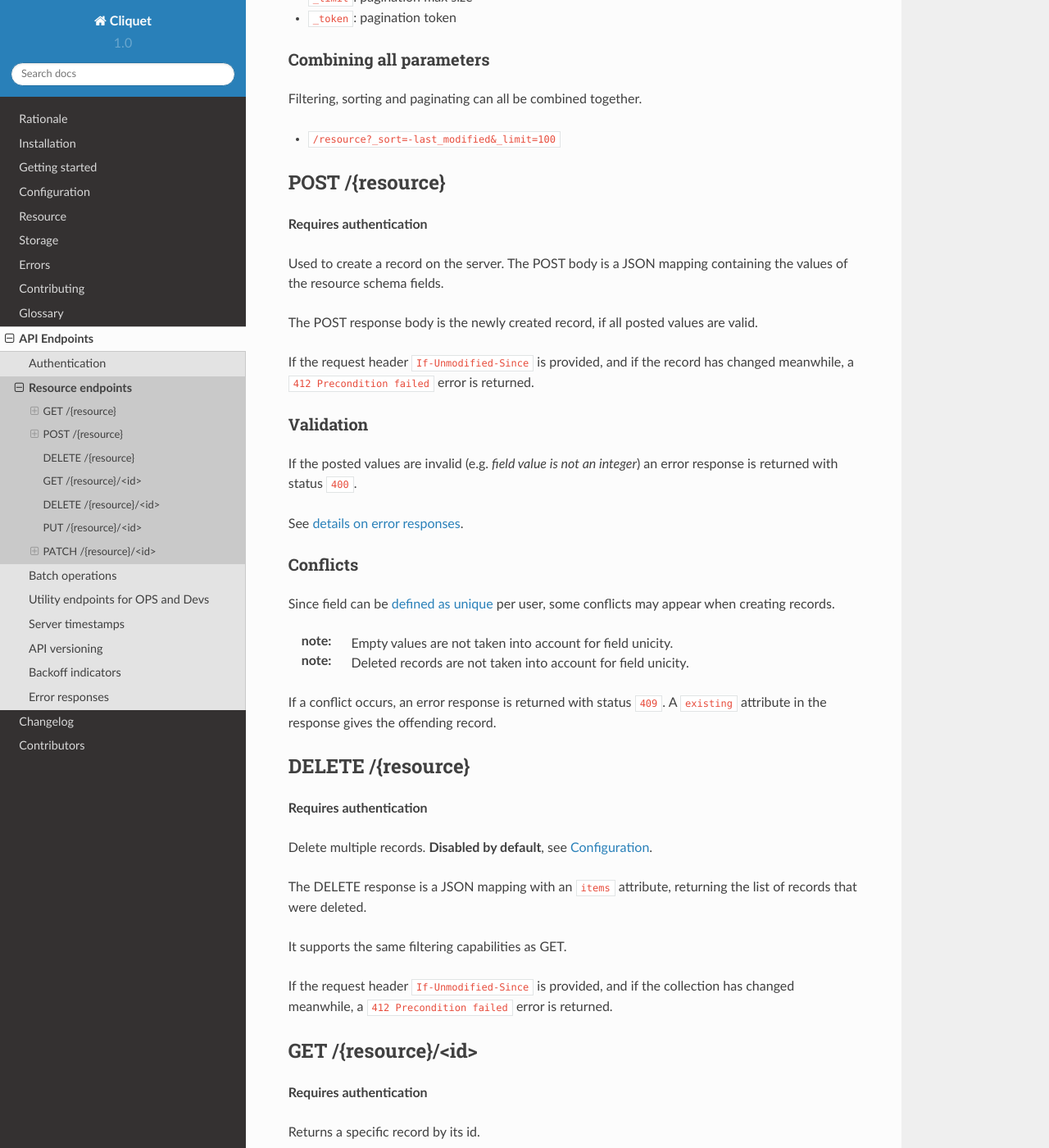
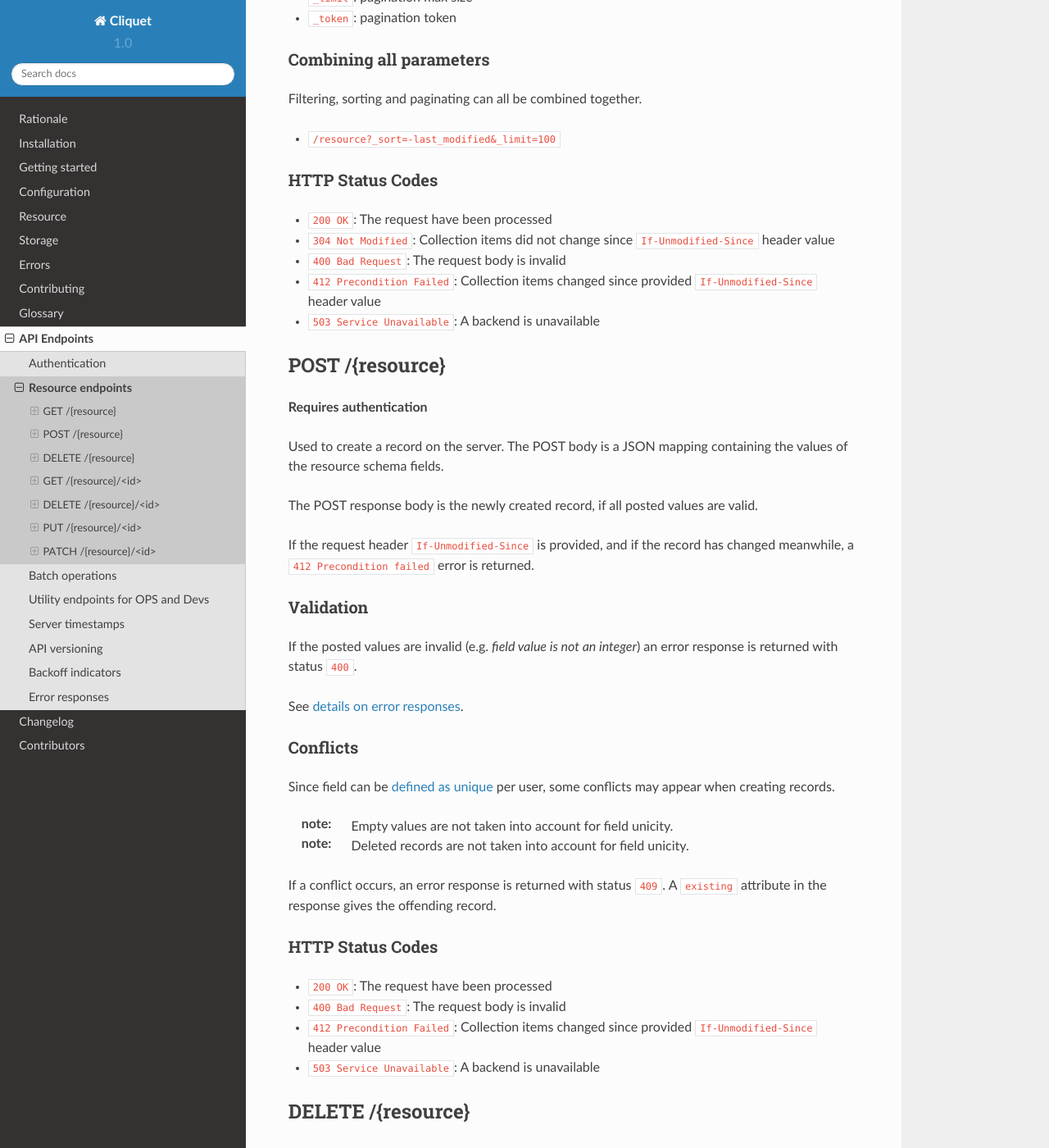
Before and after one commit to Kinto/kinto, a Sphinx documentation site: the page built from docs/api/resource.rst, in a window 1280 px wide and 1400 px high, scrolled down 2382 px. Shown: the whole window at 82% size. Built offline with Sphinx 7.4.7 and the Read the Docs theme 2.0.0, drawn with Linux system fonts in a browser that asks for light colours; some of the changed text lies outside the part shown.

Commit message:
Document HTTP Status Code per HTTP endpoint.

```diff
--- a/docs/api/resource.rst
+++ b/docs/api/resource.rst
@@ -140,6 +140,16 @@ Filtering, sorting and paginating can all be combined together.
 * ``/resource?_sort=-last_modified&_limit=100``
 
 
+HTTP Status Codes
+-----------------
+
+* ``200 OK``: The request have been processed
+* ``304 Not Modified``: Collection items did not change since ``If-Unmodified-Since`` header value
+* ``400 Bad Request``: The request body is invalid
+* ``412 Precondition Failed``: Collection items changed since provided ``If-Unmodified-Since`` header value
+* ``503 Service Unavailable``: A backend is unavailable
+
+
 POST /{resource}
 ================
 
@@ -180,6 +190,15 @@ If a conflict occurs, an error response is returned with status ``409``.
 A ``existing`` attribute in the response gives the offending record.
 
 
+HTTP Status Codes
+-----------------
+
+* ``200 OK``: The request have been processed
+* ``400 Bad Request``: The request body is invalid
+* ``412 Precondition Failed``: Collection items changed since provided ``If-Unmodified-Since`` header value
+* ``503 Service Unavailable``: A backend is unavailable
+
+
 DELETE /{resource}
 ==================
 
@@ -196,6 +215,15 @@ If the request header ``If-Unmodified-Since`` is provided, and if the collection
 has changed meanwhile, a ``412 Precondition failed`` error is returned.
 
 
+HTTP Status Codes
+-----------------
+
+* ``200 OK``: The request have been processed
+* ``405 Method Not Allowed``: This endpoint is not available
+* ``412 Precondition Failed``: Collection items changed since provided ``If-Unmodified-Since`` header value
+* ``503 Service Unavailable``: A backend is unavailable
+
+
 GET /{resource}/<id>
 ====================
 
@@ -208,6 +236,15 @@ value of ``last_modified``.
 
 If the request header ``If-Modified-Since`` is provided, and if the record has not
 changed meanwhile, a ``304 Not Modified`` is returned.
+
+
+HTTP Status Code
+----------------
+
+* ``200 OK``: The request have been processed
+* ``304 Not Modified``: Item did not change since ``If-Unmodified-Since`` header value
+* ``412 Precondition Failed``: Collection items changed since provided ``If-Unmodified-Since`` header value
+* ``503 Service Unavailable``: A backend is unavailable
 
 
 DELETE /{resource}/<id>
@@ -229,6 +266,13 @@ changed meanwhile, a ``412 Precondition failed`` error is returned.
     Once deleted, a record will appear in the collection when polling for changes,
     with a deleted status (``delete=true``) and will have most of its fields empty.
 
+HTTP Status Code
+----------------
+
+* ``200 OK``: The request have been processed
+* ``412 Precondition Failed``: Collection items changed since provided ``If-Unmodified-Since`` header value
+* ``503 Service Unavailable``: A backend is unavailable
+
 
 PUT /{resource}/<id>
 ====================
@@ -242,6 +286,14 @@ Validation and conflicts behaviour is similar to creating records (``POST``).
 
 If the request header ``If-Unmodified-Since`` is provided, and if the record has
 changed meanwhile, a ``412 Precondition failed`` error is returned.
+
+HTTP Status Code
+----------------
+
+* ``200 OK``: The request have been processed
+* ``400 Bad Request``: If the record id does not match an existing record
+* ``412 Precondition Failed``: Collection items changed since provided ``If-Unmodified-Since`` header value
+* ``503 Service Unavailable``: A backend is unavailable
 
 
 PATCH /{resource}/<id>
@@ -274,3 +326,12 @@ Conflicts
 
 If changing a record field violates a field unicity constraint, a
 ``409 Conflict`` error response is returned (see :ref:`error channel <error-responses>`).
+
+
+HTTP Status Code
+----------------
+
+* ``200 OK``: The request have been processed
+* ``400 Bad Request``: The request body is invalid
+* ``412 Precondition Failed``: Collection items changed since provided ``If-Unmodified-Since`` header value
+* ``503 Service Unavailable``: A backend is unavailable
```
Also changed, not shown: docs/api/batch.rst (+7 -0 lines).
